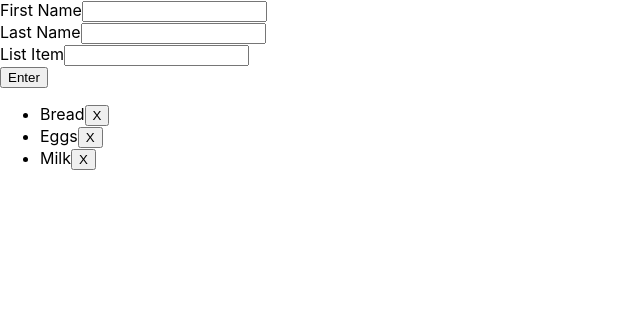
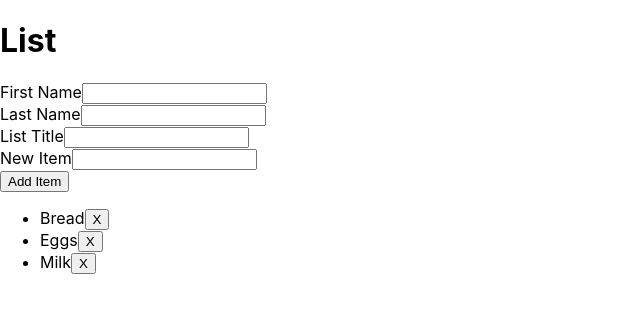
Before and after one commit to beckettart/list-builder, a React (Create React App) app: page / in a window 1280 px wide. Shown: the top 312 px of the page, without its empty margins (0-640 px from the left). Built offline with nearby package versions, Linux system fonts and the light colour scheme.

Commit message:
Made the input fields functional. Now new items can be added to the list. Added a heading to the component; the First Name, Last Name, and List Title fields alter its value.

```diff
--- a/src/App.js
+++ b/src/App.js
@@ -1,37 +1,126 @@
 import './App.css';
 import React from "react";
 
-function Button(props) {
-  return (
-    <button aria-label={props.ariaLabel} className={props.className} onClick={(e) => props.onClick(props.target)}>{props.content}</button>
-  );
-}
-
-class Form extends React.Component {
+class App extends React.Component {
   constructor(props) {
     super(props);
+    this.removeItem = this.removeItem.bind(this);
+    this.submitValue = this.submitValue.bind(this);
+    this.updateInput = this.updateInput.bind(this);
     this.state = {
-      firstName: props.firstName,
-      item: props.item,
-      lastName: props.lastName
+      error: '',
+      firstName: '',
+      heading: '',
+      items: ['Bread', 'Eggs', 'Milk'],
+      lastName: '',
+      listTitle: '',
+      newItem: ''
     };
+  }
+
+  removeItem(id) {
+    const index = this.state.items.indexOf(id);
+    let itemsState = this.state.items.slice(0);
+
+    if (index > -1) {
+      itemsState.splice(index, 1);
+      this.setState({
+        error: '',
+        items: itemsState
+      });
+    }
+  }
+
+  submitValue() {
+    if (this.state.newItem) {
+      this.setState({
+        error: '',
+        items: [...this.state.items, this.state.newItem],
+        newItem: ''
+      });
+    }
+    else {
+      this.setState({
+        error: 'The new list item must be at least one character long.'
+      });
+    }
+  }
+
+  updateInput(state, value) {
+
+    this.setState({
+      error: '',
+      [state]: value
+    });
   }
 
   render() {
     return (
-      <form>
-        <InputField inputName={'first-name'} labelClass={''} labelValue={'First Name'} type={'text'} wrapperClass={'field--first-name'} value={this.state.firstName} />
-        <InputField inputName={'last-name'} labelValue={'Last Name'} type={'text'} wrapperClass={'field--last-name'} value={this.state.lastName} />
-        <InputField inputName={'list-item'} labelValue={'List Item'} type={'text'} wrapperClass={'field--list-item'} value={this.state.item} />
-        <Input type={'button'} value={'Enter'} />
-      </form>
+      <main className="App">
+        <ListHeading firstName={this.state.firstName} lastName={this.state.lastName} listTitle={this.state.listTitle} headingClass={'list-heading'} />
+        <Form error={this.state.error} itemInputUpdate={this.updateInput} itemSubmit={this.submitValue} firstName={this.state.firstName} lastName={this.state.lastName} newItem={this.state.newItem} />
+        <List items={this.state.items} removeAction={this.removeItem} />
+      </main>
     );
   }
 }
 
+// function App() {
+//   return (
+//     <div className="App">
+//       <Form />
+//       <List items={['Bread', 'Eggs', 'Milk']} />
+//     </div>
+//   );
+// }
+
+function Button(props) {
+  return (
+    <button aria-label={props.ariaLabel} className={props.className} onClick={() => props.onClick(props.target)}>{props.content}</button>
+  );
+}
+
+function Form(props) {
+  const classPrefix = 'field--';
+
+  return (
+    <form>
+      <InputField inputName={'first-name'} inputUpdate={props.itemInputUpdate} inputValue={props.firstName} stateUpdate={'firstName'} labelClass={''} labelValue={'First Name'} type={'text'} wrapperClass={classPrefix + 'first-name'} />
+      <InputField inputName={'last-name'} inputUpdate={props.itemInputUpdate} inputValue={props.lastName} stateUpdate={'lastName'} labelValue={'Last Name'} type={'text'} wrapperClass={classPrefix + 'last-name'} />
+      <InputField inputName={'list-title'} inputUpdate={props.itemInputUpdate} inputValue={props.listTitle} stateUpdate={'listTitle'} labelValue={'List Title'} type={'text'} wrapperClass={classPrefix + 'list-title'} />
+      <InputField inputName={'list-item'} inputUpdate={props.itemInputUpdate} inputValue={props.newItem} stateUpdate={'newItem'} labelValue={'New Item'} type={'text'} wrapperClass={classPrefix + 'list-item'} />
+      <Input onClick={props.itemSubmit} type={'button'} value={'Add Item'} />
+      <div className={'message'}><Text className={'message--error'} value={props.error} /></div>
+    </form>
+  );
+}
+
+// class Form extends React.Component {
+//   // constructor(props) {
+//   //   super(props);
+//   // }
+//
+//   render() {
+//     return (
+//       <form>
+//         <InputField inputName={'first-name'} labelClass={''} labelValue={'First Name'} type={'text'} wrapperClass={'field--first-name'} value={this.props.firstName} />
+//         <InputField inputName={'last-name'} labelValue={'Last Name'} type={'text'} wrapperClass={'field--last-name'} value={this.props.lastName} />
+//         <InputField inputName={'list-item'} labelValue={'List Item'} type={'text'} wrapperClass={'field--list-item'} value={this.props.itemText} />
+//         <Input type={'button'} value={'Enter'} />
+//       </form>
+//     );
+//   }
+// }
+
+function Heading(props) {
+  return (
+    <h1 className={props.className}>{props.content}</h1>
+  );
+}
+
 function Input(props) {
   return (
-    <input onChange={props.onChange} onClick={props.onClick} type={props.type} value={props.value} />
+    <input onChange={(e) => props.onChange(props.stateUpdate, e.target.value)} onClick={props.onClick} type={props.type} value={props.value} />
   );
 }
 
@@ -43,7 +132,7 @@ function InputField(props) {
   return (
     <div className={wrapperClasses.trim()}>
       {label}
-      <Input type={props.type} name={props.inputName} value={props.inputValue} />
+      <Input name={props.inputName} onChange={props.inputUpdate} stateUpdate={props.stateUpdate} type={props.type} value={props.inputValue} />
     </div>
   );
 }
@@ -55,12 +144,6 @@ function Label(props) {
 }
 
 class List extends React.Component {
-  constructor(props) {
-    super(props);
-    this.state = {items: props.items};
-    this.handleClick = this.handleClick.bind(this);
-  }
-
   uniqueKeys = [];
 
   cleanKey(value) {
@@ -70,7 +153,7 @@ class List extends React.Component {
 
   createItem(item) {
     let itemKey = this.createUniqueKey(item);
-    return <ListItem className={'list-item list-item--' + itemKey} itemId={itemKey} key={itemKey} removeAction={this.handleClick} value={item} />
+    return <ListItem className={'list-item list-item--' + itemKey} itemId={itemKey} key={itemKey} removeAction={this.props.removeAction} value={item} />
   }
 
   createUniqueKey(value) {
@@ -86,25 +169,36 @@ class List extends React.Component {
     return uniqueKey;
   }
 
-  handleClick(id) {
-    const index = this.state.items.indexOf(id);
-    let itemsState = this.state.items.slice(0);
+  render() {
+    return (
+      <div className={'list'}>
+        <div className={'list-title'}><Text value={''} /></div>
+        <ul>
+          {this.props.items.map((item) => this.createItem(item))}
+        </ul>
+      </div>
+    );
+  }
+}
 
-    if (index > -1) {
-      itemsState.splice(index, 1);
-      this.setState({
-        items: itemsState
-      });
-    }
+function ListHeading(props) {
+  const listTitle = props.listTitle ? props.listTitle : '';
+  let heading = 'List';
+  let listOwner = props.firstName + ' ' + props.lastName;
+  listOwner = listOwner.trim();
+
+  if (listOwner) {
+    heading = listTitle ?
+      listOwner + '’s ' + listTitle :
+      listOwner + '’s ' + heading;
+  }
+  else if (listTitle) {
+    heading = listTitle;
   }
 
-  render() {
-    return (
-      <ul>
-        {this.state.items.map((item) => this.createItem(item))}
-      </ul>
-    );
-  }
+  return (
+    <Heading className={props.className} content={heading}/>
+  );
 }
 
 function ListItem(props) {
@@ -118,16 +212,7 @@ function ListItem(props) {
 
 function Text(props) {
   return (
-    <span>{props.value}</span>
-  );
-}
-
-function App() {
-  return (
-    <div className="App">
-      <Form />
-      <List items={['Bread', 'Eggs', 'Milk']} />
-    </div>
+    <span className={props.className}>{props.value}</span>
   );
 }
 
```
